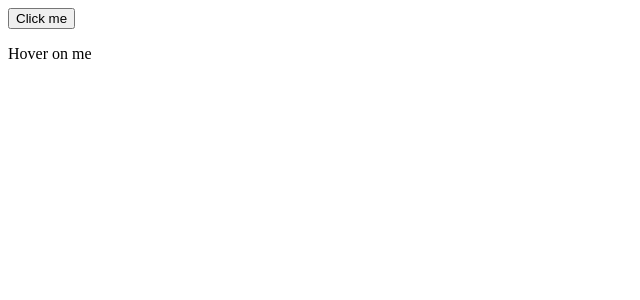
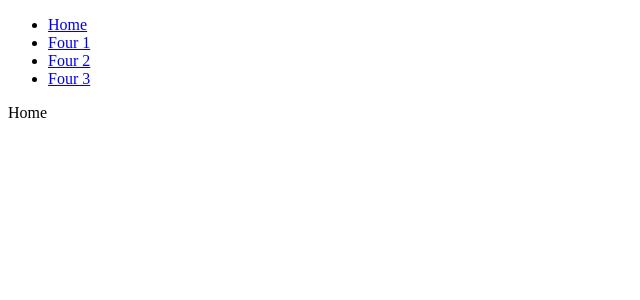
Before and after one commit to JKAryan2003/react-practice, a React (Vite) app: page / in a window 1280 px wide. Shown: the top 300 px of the page, without its empty margins (0-640 px from the left). Built offline with nearby package versions, Linux system fonts and the light colour scheme.

Commit message:
created navbar to redirect using anchor tag

```diff
--- a/src/App.jsx
+++ b/src/App.jsx
@@ -26,9 +26,16 @@ import Three from "./components/Practice/Three";
 import Four from "./components/Practice/Four";
 
 import { createBrowserRouter, RouterProvider } from "react-router-dom";
+import Home from "./components/Router/Home";
+import NavBar from "./components/Router/NavBar";
 
 const router = createBrowserRouter(
   [
+    {
+      path: "/",
+      element: <Home />
+    },
+
     {
       path: "/four1",
       element: <Four1 />
@@ -91,8 +98,9 @@ export default function App() {
       <One /> */}
       {/* <Two /> */}
       {/* <Three /> */}
-      <Four />
-
+      {/* <Four /> */}
+      <NavBar />
+      <RouterProvider router={router}></RouterProvider>
     </>
   )
 
--- a/src/components/EscapeHatches/Four1.jsx
+++ b/src/components/EscapeHatches/Four1.jsx
@@ -1,4 +1,5 @@
 import React, { useRef, useState } from 'react'
+import NavBar from '../Router/NavBar';
 
 const Four1 = () => {
 
--- a/src/components/EscapeHatches/Four2.jsx
+++ b/src/components/EscapeHatches/Four2.jsx
@@ -1,4 +1,5 @@
 import React, { useRef, useState } from 'react'
+import NavBar from '../Router/NavBar';
 
 const Four2 = () => {
 
@@ -23,6 +24,7 @@ const Four2 = () => {
 
   return (
     <div>
+
       <h1>Stopwatch: {time}</h1>
 
       <button onClick={startTimer}>
--- a/src/components/EscapeHatches/Four3.jsx
+++ b/src/components/EscapeHatches/Four3.jsx
@@ -1,4 +1,5 @@
 import React, { useEffect, useState } from 'react'
+import NavBar from '../Router/NavBar';
 
 const Four3 = () => {
 
--- /dev/null
+++ b/src/components/Router/Home.jsx
@@ -0,0 +1,9 @@
+import React from 'react'
+
+const Home = () => {
+  return (
+    <div>Home</div>
+  )
+}
+
+export default Home
--- /dev/null
+++ b/src/components/Router/NavBar.jsx
@@ -0,0 +1,24 @@
+import React from 'react'
+
+const NavBar = () => {
+  return (
+    <div>
+      <ul>
+        <li>
+          <a href="/">Home</a>
+        </li>
+        <li>
+          <a href="/four1">Four 1</a>
+        </li>
+        <li>
+          <a href="/four2">Four 2</a>
+        </li>
+        <li>
+          <a href="/four3">Four 3</a>
+        </li>
+      </ul>
+    </div>
+  )
+}
+
+export default NavBar
```
